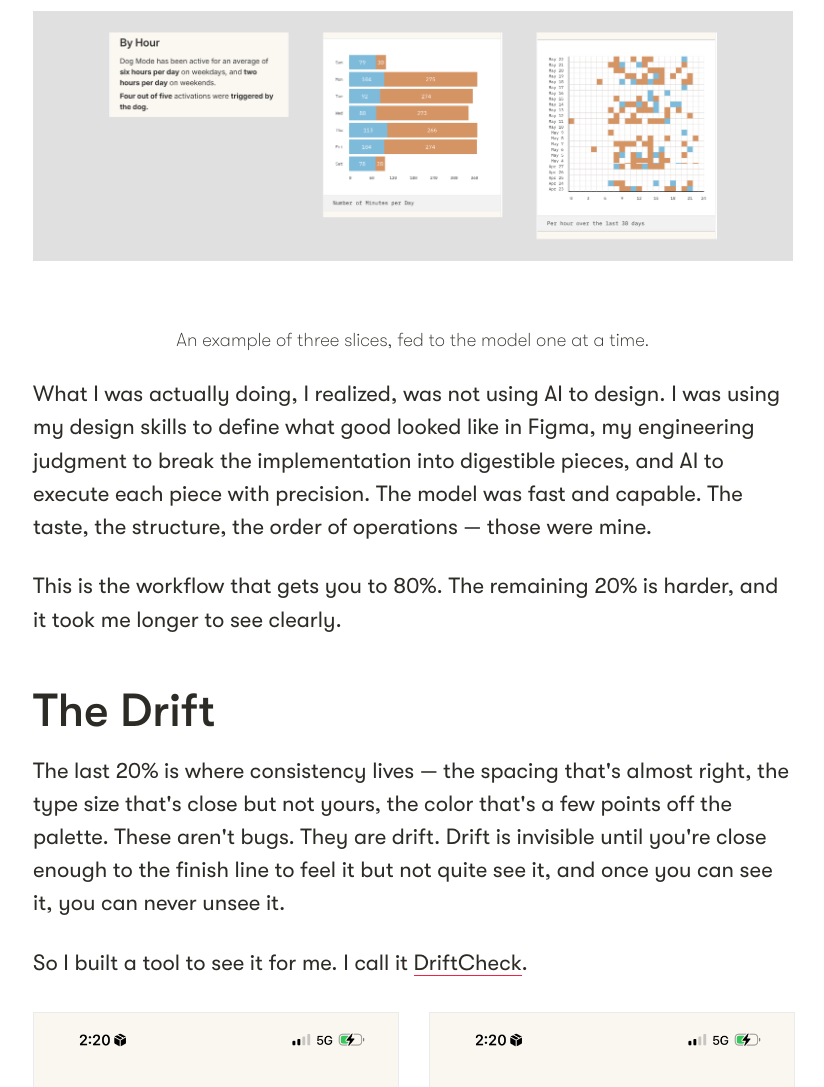
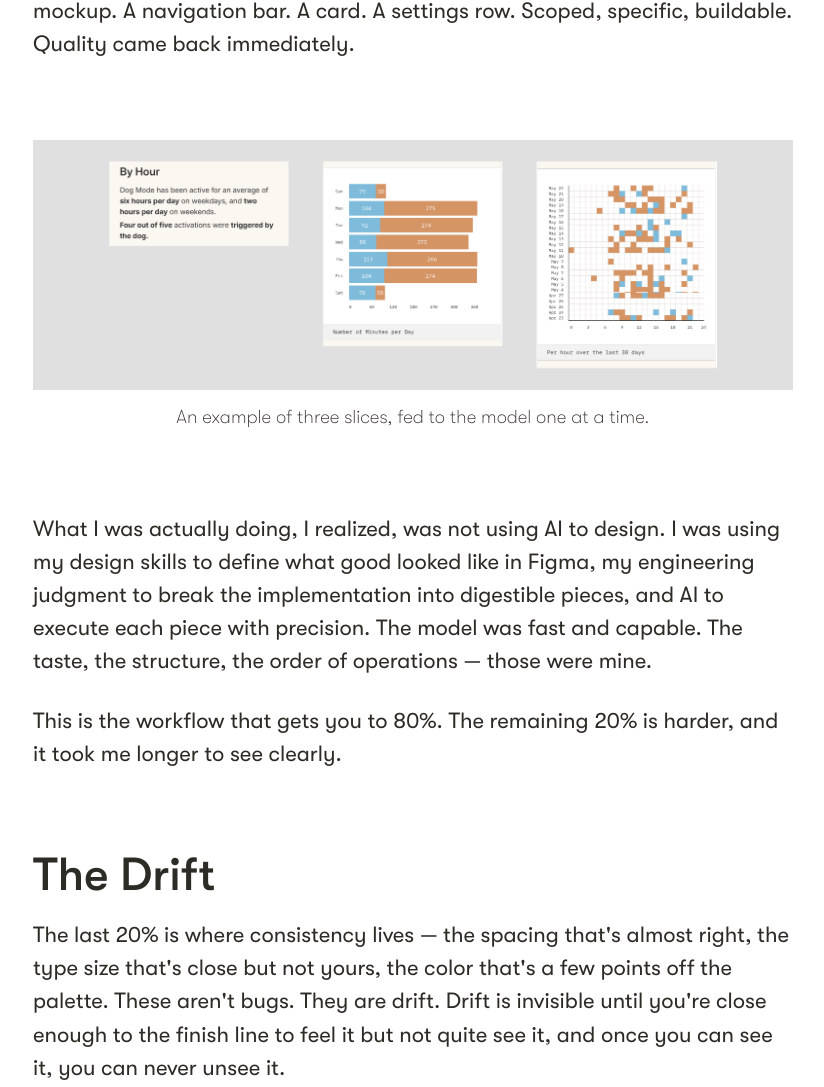
Before and after one commit to phillipsm/mattphillips-us, an Astro site: page /last-20-percent in a window 1280 px wide. Shown: the part 2910-3997 px from the top of the page, without its empty margins (227-1051 px from the left). Built offline with nearby package versions, Linux system fonts and the light colour scheme; Astro itself is replaced by a stand-in of ours.

Commit message:
cleanup of spacing on the essay

```diff
--- a/public/styles.css
+++ b/public/styles.css
@@ -480,7 +480,28 @@
 }
 
 .case-study > img + .img-desc { margin-top: 1em; }
-.case-study > img[src*="slicing"] + .img-desc { margin-top: -3rem; }
+
+.last-20-percent-page .case-study > img[src*="slicing"] + .img-desc {
+  margin-top: -7rem;
+}
+
+.last-20-percent-page .case-study .img-desc {
+  margin-bottom: 40px;
+}
+
+.last-20-percent-page .case-study > .img-desc {
+  margin-bottom: 80px;
+}
+
+.last-20-percent-page .case-study > img,
+.last-20-percent-page .case-study > video,
+.last-20-percent-page .case-study > .screenshot-grid {
+  margin-top: 80px;
+}
+
+.last-20-percent-page .case-study h2:not(:first-of-type) {
+  margin-top: calc(4rem + 30px);
+}
 
 .case-study .placeholder {
   font-family: 'Walsheim Thin', sans-serif;
--- a/src/layouts/BaseLayout.astro
+++ b/src/layouts/BaseLayout.astro
@@ -4,9 +4,10 @@
   description?: string;
   ogImage?: string;
   bodyClass?: string;
-  frontmatter?: { title?: string; description?: string; ogImage?: string };
+  frontmatter?: { title?: string; description?: string; ogImage?: string; bodyClass?: string };
 }
-const { title, description, ogImage, bodyClass, frontmatter } = Astro.props;
+const { title, description, ogImage, frontmatter } = Astro.props;
+const bodyClass = Astro.props.bodyClass ?? frontmatter?.bodyClass;
 
 const DEFAULT_TITLE = 'Matt Phillips';
 const DEFAULT_DESCRIPTION =
--- a/src/pages/last-20-percent.mdx
+++ b/src/pages/last-20-percent.mdx
@@ -1,5 +1,6 @@
 ---
 layout: ../layouts/BaseLayout.astro
+bodyClass: last-20-percent-page
 title: The Last 20% — Matt Phillips
 description: Notes on shipping Dog Mode with Claude Opus 4.6 — the methodology that got me to 80%, and DriftCheck, the visual linter that got me through the last 20%.
 ogImage: /og-last-20-percent.jpg
@@ -38,7 +39,7 @@
 
 So I built a tool to see it for me. I call it [DriftCheck](/driftcheck).
 
-<div style="display: flex; gap: 32px; align-items: stretch; margin: 2.5rem 0 3rem;">
+<div style="display: flex; gap: 32px; align-items: stretch; margin: 80px 0 3rem;">
   <div style="flex: 1; min-width: 0; display: flex; flex-direction: column;">
     <img src="/assets/driftcheck/activity-clean.png" alt="Reference activity screen" style="width: 100%; display: block; border: 1px solid rgba(0, 0, 0, 0.08);" />
     <p class="img-desc" style="margin-top: 1em;">Reference — matches the spec</p>
```
